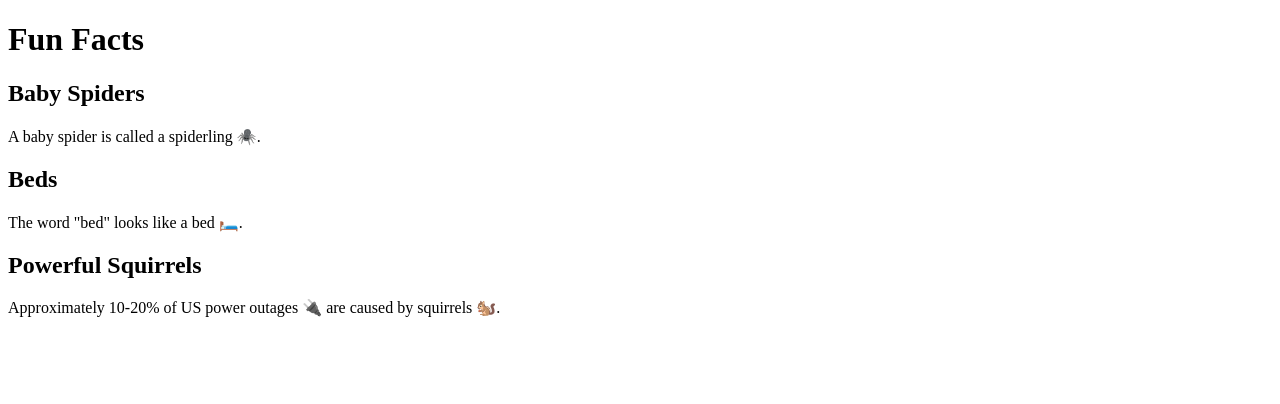
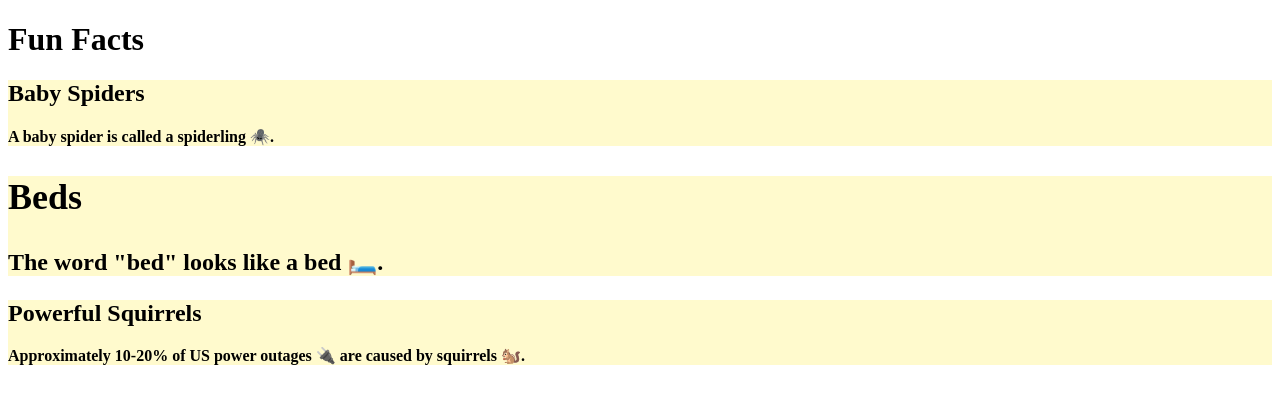
Before and after one commit to SabrinaC043/01-class-repo-activities, a plain HTML site: page 01-Activities/12-Stu_CSS-units-font/Unsolved/index.html in a window 1280 px wide. Drawn offline with Linux system fonts and the light colour scheme.

Commit message:
Unit-fonts CSS

```diff
--- a/01-Activities/12-Stu_CSS-units-font/Unsolved/assets/css/style.css
+++ b/01-Activities/12-Stu_CSS-units-font/Unsolved/assets/css/style.css
@@ -1,19 +1,39 @@
-/* TODO: Add typography */
-.lesson {
-    background-color: #fffacd;
-}
-
-/* Fact 1 */
-#fact-1 {
-  font-weight: bolder;
-}
-
-/* TODO: Fact 2 */
-#fact-2 {
+* {
+  display: block;
 
 }
 
-/* TODO: Fact 3 */
-#fact-3 {
+
+
+.fact-1 {
+    background-color: #fffacd;
+    font-style: "Lucida Sans Unicode", "Lucida Grande", sans-serif;
+}
+
+ .h2 {
+
+ }
+
+p {
+  font-weight: bold;
 
 }
+
+.fact-2 {
+  background-color: #fffacd;
+  font-style:"Ludida Sans", "Lucida Grande", sans-serif;
+  font-size:24px;
+}
+
+h2 {
+
+ }
+
+.fact-3 {
+  background-color: #fffacd;
+}
+
+#p {
+  line-height: 50px;
+
+}
--- a/01-Activities/12-Stu_CSS-units-font/Unsolved/index.html
+++ b/01-Activities/12-Stu_CSS-units-font/Unsolved/index.html
@@ -3,25 +3,28 @@
 
   <head>
     <meta charset="UTF-8">
-    <title>Units and Fonts</title>
-  </head>
+    <title></title>
+    <link href="assets/css/style.css" type="text/css" rel="stylesheet" />
+</head>
 
-  <body>
-    <header>
+
+ <body>
+
+   <header>
       <h1>Fun Facts</h1>
     </header>
 
-    <section class="lesson">
+    <section class="fact-1">
       <h2>Baby Spiders</h2>
       <p>A baby spider is called a spiderling 🕷️. </p>
     </section>
 
-    <section class="lesson">
+    <section class="fact-2">
       <h2>Beds</h2>
       <p id="fact-2">The word "bed" looks like a bed 🛏️.</p>
     </section>
 
-    <section class="lesson">
+    <section class="fact-3">
       <h2>Powerful Squirrels</h2>
       <p id="fact-3">Approximately 10-20% of US power outages 🔌 are caused by squirrels 🐿️.</p>
     </section>
```
